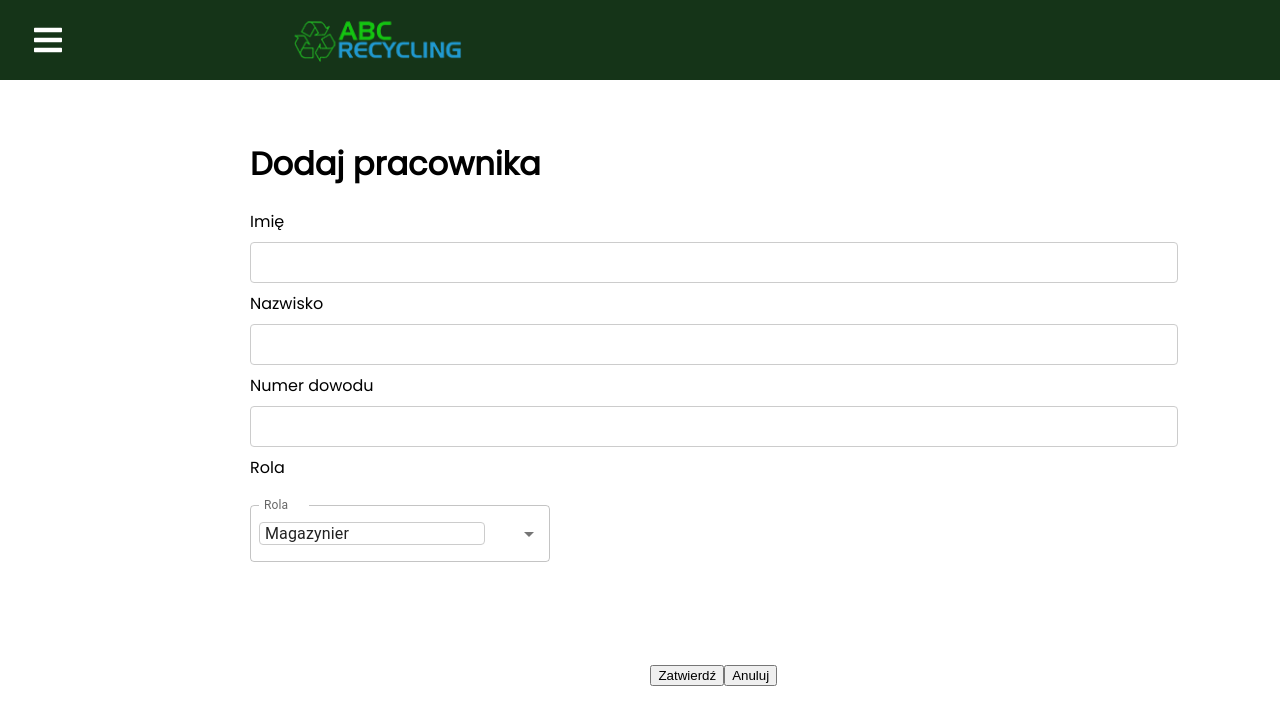
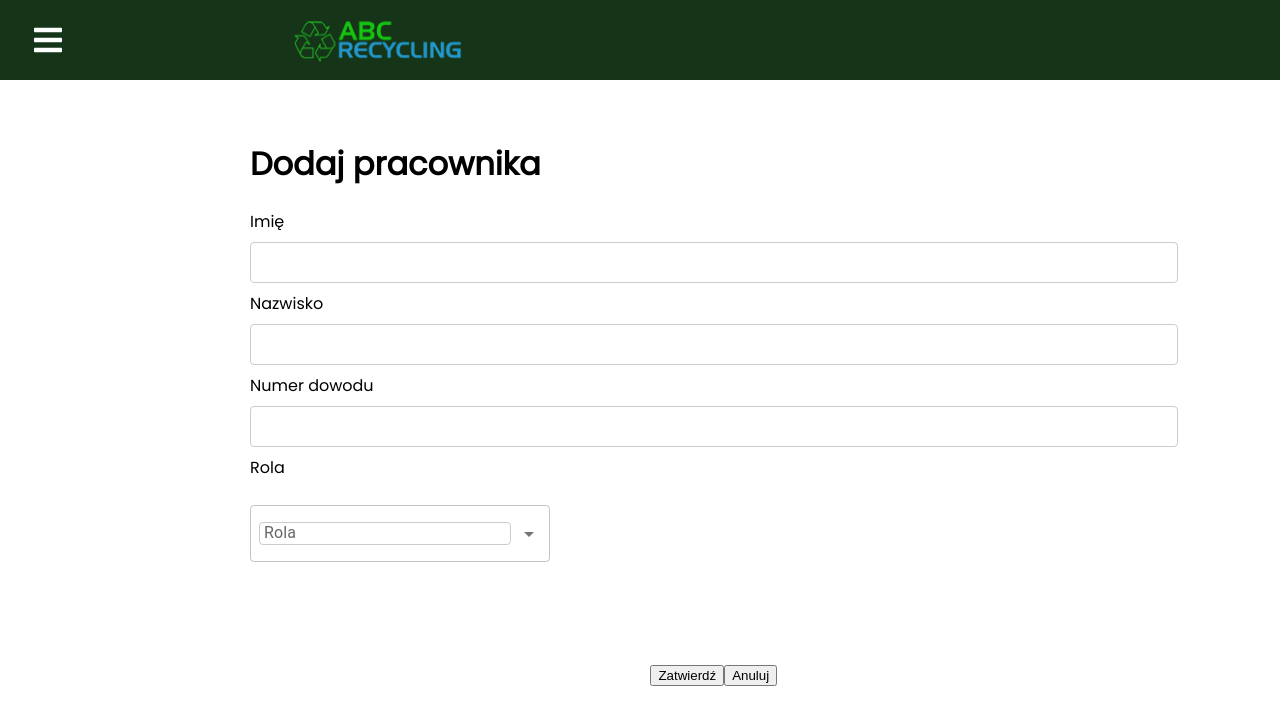
Before and after one commit to s18914/ABCRecyclingApp, a React (Create React App) app in the folder abc-recycling-app/: page /workers/add in a window 1280 px wide. Shown: the top 724 px of the page. Built offline with nearby package versions, Linux system fonts and the light colour scheme; no server answers.

Commit message:
roles for worker

```diff
--- a/abc-recycling-app/src/App.js
+++ b/abc-recycling-app/src/App.js
@@ -18,6 +18,7 @@ import Products from './components/pages/Products';
 import ProductAdd from './components/pages/ProductAdd';
 import Cars from './components/pages/Cars';
 import CarAdd from './components/pages/CarAdd';
+import Types from './components/pages/WorkerAdd';
 
 
 const App = () => {
@@ -46,6 +47,7 @@ const App = () => {
           <Route path='/cars' exact element={<Cars/>} />
           <Route path='/cars/add' exact element={<CarAdd/>} />
           <Route path='/cars/edit/:id' exact element={<CarAdd/>} />
+          <Route path='/workers/add' exact element={<Types/>} />
         </Routes>
       </Router>
     </div>
--- a/abc-recycling-app/src/components/pages/WorkerAdd.js
+++ b/abc-recycling-app/src/components/pages/WorkerAdd.js
@@ -1,4 +1,4 @@
-import React from 'react';
+import React, { useEffect } from 'react'
 import { useState } from "react";
 import Axios from "axios";
 import { useParams } from 'react-router';
@@ -9,13 +9,15 @@ function WorkerAdd() {
   const [name, setName] = useState("");
   const [surname, setSurname] = useState("");
   const [idNumber, setIdNumber] = useState("");
+  const [rolesList, setRolesList] = useState([]);
+  let rolesToSting = rolesList.toString;
+
+  const option = ['Magazynier', 'Kierowca'];
 
   const {id} = useParams();
   let isAddMode = ({id}.id === undefined ? true : false);
 
-  const options = ['Magazynier', 'Kierowca'];
-
-  const [value, setValue] = React.useState(options[0]);
+  const [value, setValue] = React.useState(rolesList[0]);
   const [inputValue, setInputValue] = React.useState('');
 
   const addWorker = (event) => {
@@ -29,8 +31,16 @@ function WorkerAdd() {
     })
   };
 
+  useEffect(() => {
+    Axios('http://localhost:3001/roles').then(
+      response => {
+        setRolesList(response.data);
+      }
+    )
+  });
+
   return (
-    <div className='main'>
+    <div className='main' onSubmit={console.dir(rolesList)}>
         <h1>Dodaj pracownika</h1>
         <form>
             <label>Imię</label>
@@ -61,7 +71,7 @@ function WorkerAdd() {
                     setInputValue(newInputValue);
                 }}
                 id="controllable-states-demo"
-                options={options}
+                options={option}
                 sx={{ width: 300 }}
                 renderInput={(params) => <TextField {...params} label="Rola" />}
             />
--- a/abc-recycling-app/src/components/pages/Workers.js
+++ b/abc-recycling-app/src/components/pages/Workers.js
@@ -31,11 +31,11 @@ const Workers = props => {
       width: '200px',
       selector: row => row.idNumber,
     },
-    // {
-    //   name: 'Rola',
-    //   width: '200px',
-    //   selector: row => row.role,
-    // },
+    {
+      name: 'Rola',
+      width: '200px',
+      selector: row => row.roleName,
+    },
     {
       name: "",
       button: true,
```
Also changed, not shown: 1 other file (tests, documents, lock files or other folders).
